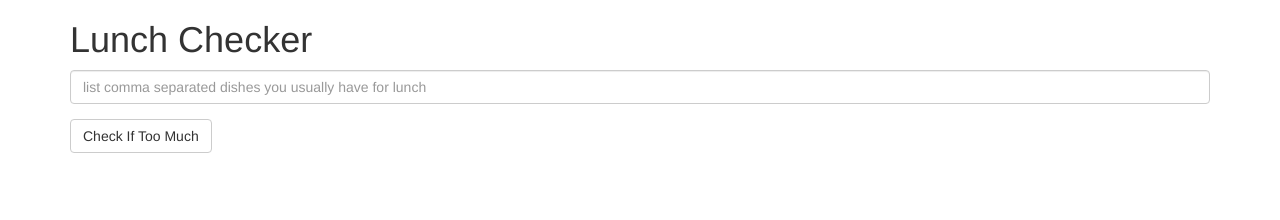
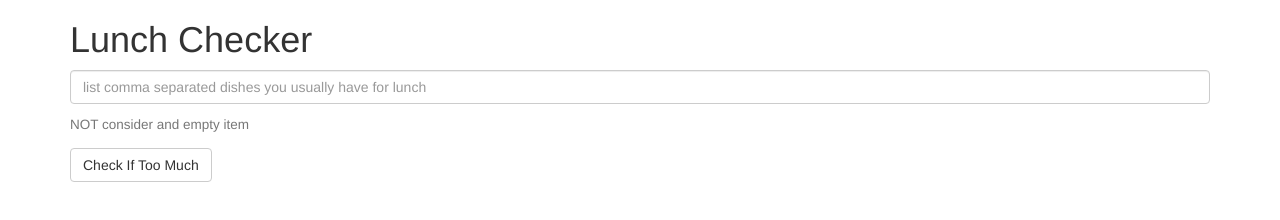
Before and after one commit to zhydanovajulia/coursera-test, a plain HTML site: page angular1-solution/index.html in a window 1280 px wide. Drawn offline with Linux system fonts and the light colour scheme.

Commit message:
NOT consider and empty item

```diff
--- a/angular1-solution/index.html
+++ b/angular1-solution/index.html
@@ -18,6 +18,7 @@
              <input id="lunch-menu" type="text"
              placeholder="list comma separated dishes you usually have for lunch"
              class="form-control" ng-model="menu">
+             <h4><small>NOT consider and empty item</small></h4>
          </div>
          <div class="form-group">
              <button class="btn btn-default" ng-click="check();">Check If Too Much</button>
```
